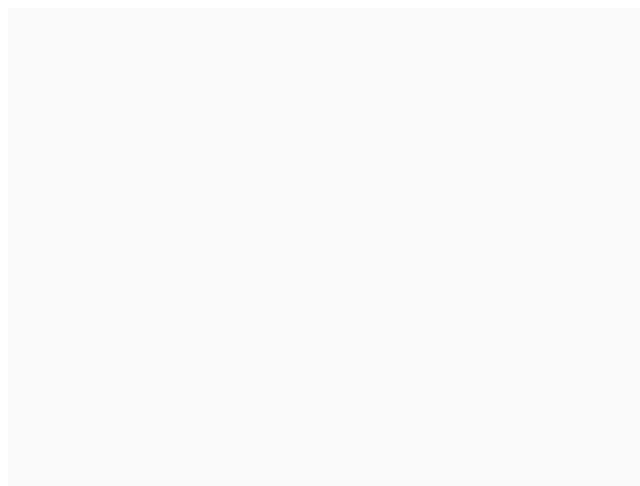
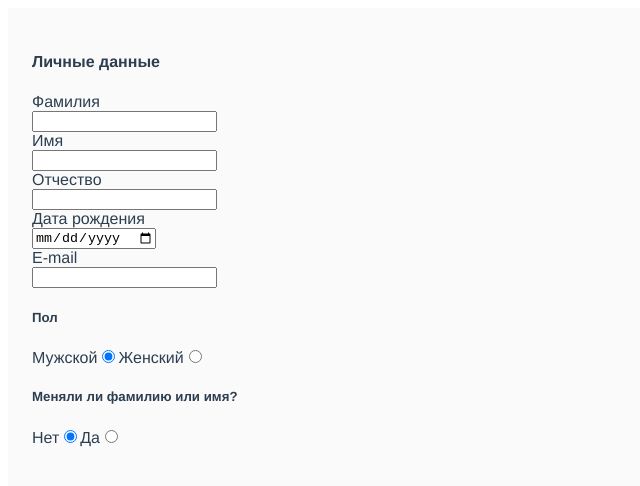
Before and after one commit to ozon-edu-vue-2021/required-task-4-vadim-terekhov, a Vue app: page / in a window 1280 px wide. Shown: the top 486 px of the page, without its empty margins (0-640 px from the left). Built offline with nearby package versions, Linux system fonts and the light colour scheme.

Commit message:
add components:input,radio

```diff
--- a/package.json
+++ b/package.json
@@ -4,6 +4,7 @@
   "private": true,
   "scripts": {
     "serve": "vue-cli-service serve",
+    "start": "vue-cli-service serve",
     "build": "vue-cli-service build",
     "lint": "vue-cli-service lint"
   },
--- a/src/components/Form.vue
+++ b/src/components/Form.vue
@@ -1,13 +1,69 @@
 <template>
-  <div class="form"></div>
+  <div class="wrapper-form">
+    <form class="form">
+      <h4>Личные данные</h4>
+      <my-input v-model.trim="formData.surName" :config="{id:'surname',type:'text',label:'Фамилия'}" />
+      <my-input v-model.trim="formData.firstName" :config="{id:'firstname',type:'text',label:'Имя'}" />
+      <my-input v-model.trim="formData.middletName" :config="{id:'middlename',type:'text',label:'Отчество'}" />
+      <my-input v-model.trim="formData.dataBirth" :config="{id:'databirth',type:'date',label:'Дата рождения',placeholder:'дд.мм.гггг'}" />
+      <my-input v-model.trim="formData.email" :config="{id:'email',type:'text',label:'E-mail'}" />
+
+      <my-radio
+        :config="[
+          {id:'male',type:'radio',label:'Мужской',name:'gender',checked: true,value: 'male'},
+          {id:'female',type:'radio',label:'Женский',name:'gender',checked: false, value: 'female'}
+        ]"
+        v-model.trim="formData.gender"
+      >Пол</my-radio>
+
+      <my-radio
+        :config="[
+          {id:'no',type:'radio',label:'Нет',name:'changeSurname',checked: true,value: 'no'},
+          {id:'yes',type:'radio',label:'Да',name:'changeSurname',checked: false, value: 'yes'}
+        ]"
+        v-model.trim="formData.changeSurname"
+      >Меняли ли фамилию или имя?</my-radio>
+
+    </form>
+  </div>
 </template>
 
 <script>
+import MyInput from '@/components/MyInput.vue';
+import MyRadio from '@/components/MyRadio.vue';
+
 export default {
+  components: {
+    MyInput,
+    MyRadio
+  },
   data() {
-    return {};
+    return {
+      formData: {
+        surName: '',
+        firstName: '',
+        middleName: '',
+        dataBirth: '',
+        email: '',
+        gender: 'male',
+        citizenship: '',
+        changeSurname: 'no',
+        oldSurName: '',
+        oldFirstName: '',
+        serialPassport: '',
+        numberPassport: '',
+        dataIssuePassport: '',
+        inoFirstName: '',
+        inoSurName: '',
+        inoNumberPassport: '',
+        inoCountryIssue: '',
+        inoTypePassport: '',
+        citizenshipCustom: '',
+      },
+    };
   },
-  methods: {},
+  methods: {
+  },
 };
 </script>
 
--- /dev/null
+++ b/src/components/MyInput.vue
@@ -0,0 +1,25 @@
+<template>
+  <div class="wrapper-input">
+    <label :for="config.id">{{ config.label }}</label>
+    <br>
+    <input :type="config.type" :id="config.id" class="sur-name-input input-all"
+      :value="value"
+      :placeholder="config.placeholder ? config.placeholder : '' "
+      @input="$emit('input',$event.target.value)"
+    >
+  </div>
+</template>
+
+<script>
+export default {
+  name: 'MyInput',
+  props: {
+    config: Object,
+    value: String,
+  }
+}
+</script>
+
+<style scoped>
+
+</style>
--- /dev/null
+++ b/src/components/MyRadio.vue
@@ -0,0 +1,38 @@
+<template>
+  <div class="wrapper-radio">
+    <h5 class="gender-title">
+      <slot></slot>
+    </h5>
+
+    <template
+      v-for="(item, idx) in config"
+    >
+      <label :for="item.id" :key="`${idx}+${item.id}`">{{ item.label }}</label>
+      <input
+        :key="idx"
+        :type="item.type"
+        :id="item.id"
+        :name="item.name"
+        :checked="item.checked"
+        class="gender-male"
+        :value="item.value"
+        @input="$emit('input',$event.target.value)"
+      >
+    </template>
+
+  </div>
+</template>
+
+<script>
+export default {
+  name: 'MyRadio',
+  props:{
+    config: Array,
+    value: String
+  },
+}
+</script>
+
+<style scoped>
+
+</style>
```
